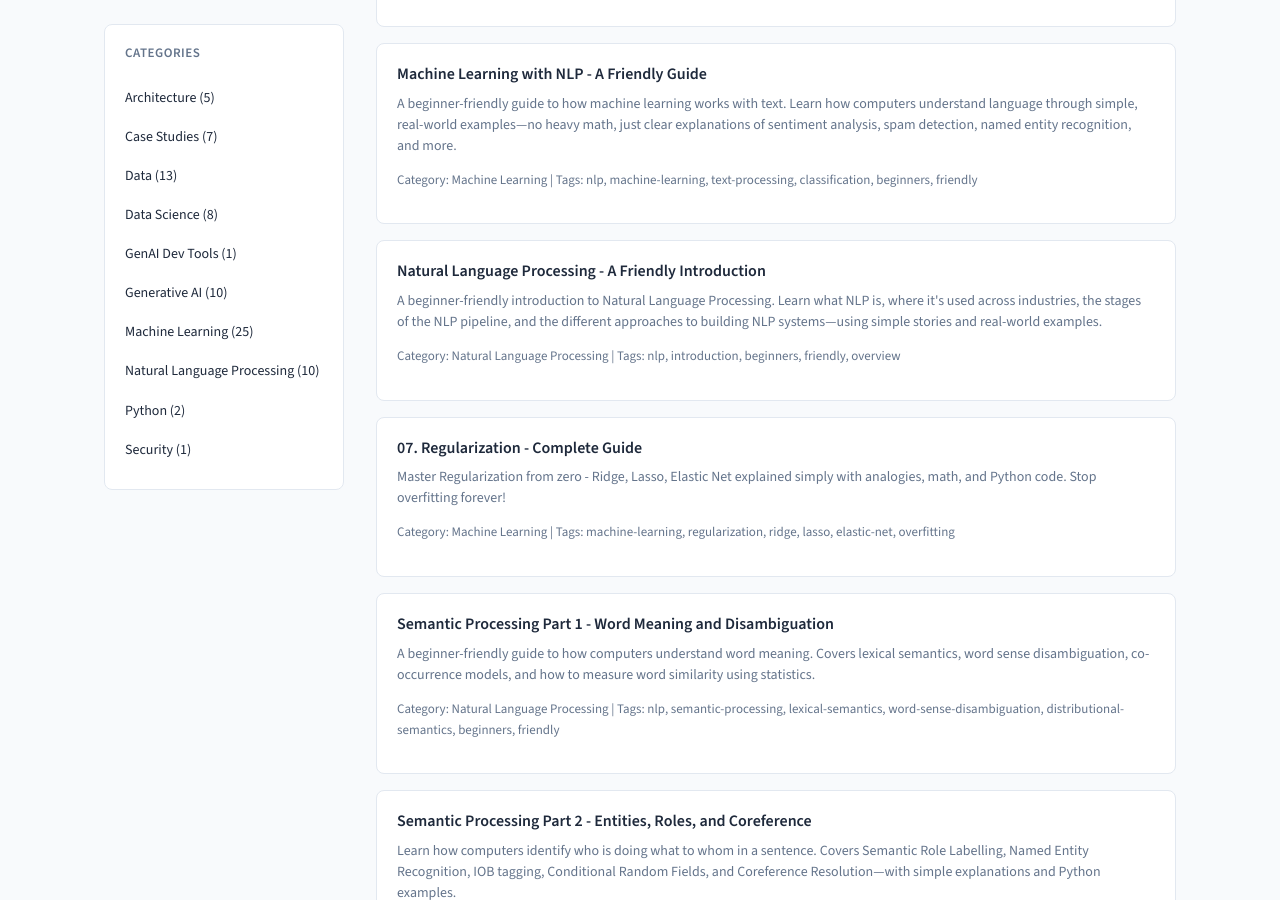
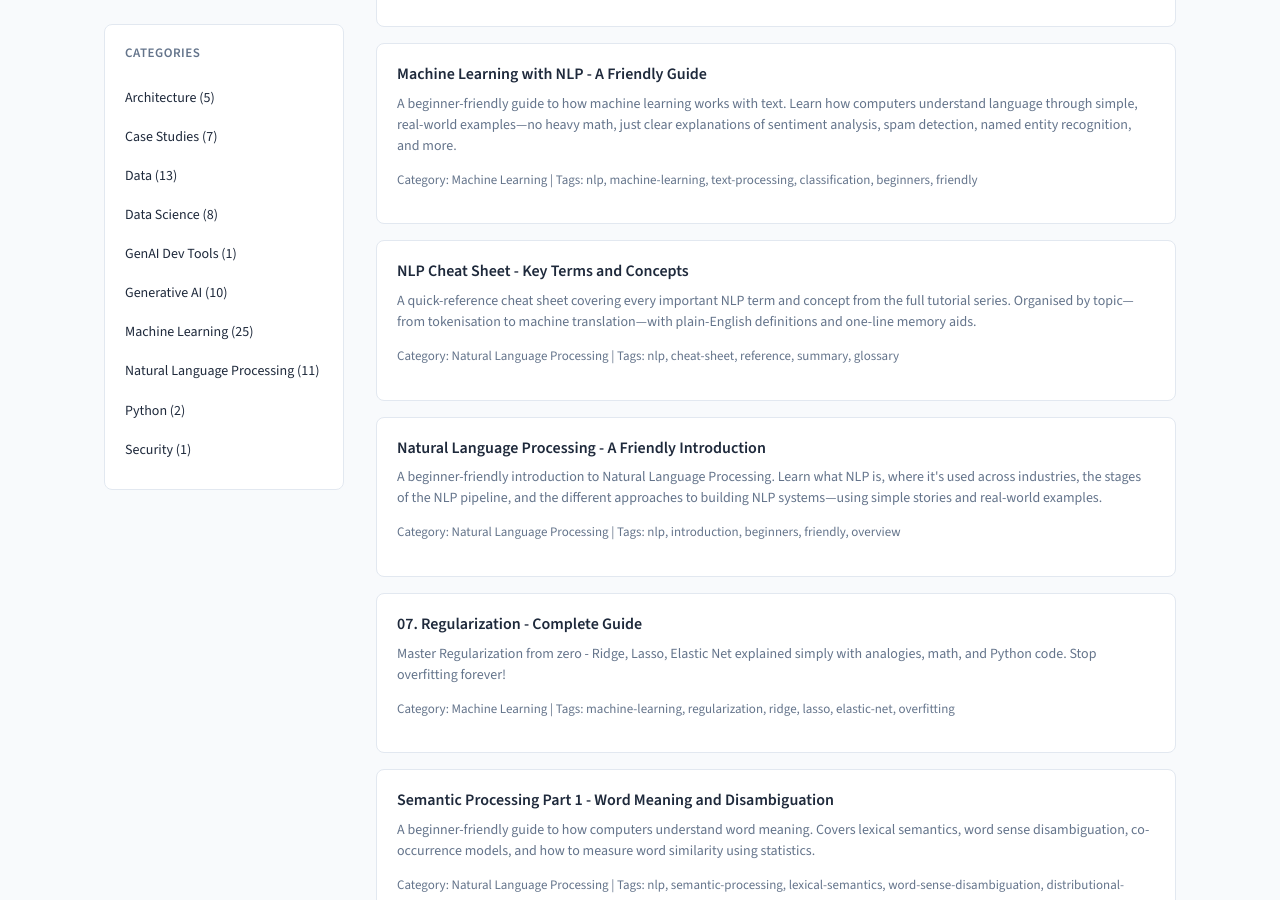
Before and after one commit to rilov/handbook, a Jekyll site: the page built from index.md, in a window 1280 px wide and 900 px high, scrolled down 6114 px. Built offline with Jekyll 4.4.1, drawn with Linux system fonts in a browser that asks for light colours; some of the changed lines change nothing that is shown; some of the changed text lies outside the part shown.

Commit message:
Add NLP cheat sheet: all key terms, definitions, comparisons, and pipeline reference

````diff
--- /dev/null
+++ b/_topics/NLP Cheat Sheet - Key Terms and Concepts.md
@@ -0,0 +1,306 @@
+---
+title: "NLP Cheat Sheet - Key Terms and Concepts"
+category: Natural Language Processing
+order: 11
+tags:
+  - nlp
+  - cheat-sheet
+  - reference
+  - summary
+  - glossary
+summary: A quick-reference cheat sheet covering every important NLP term and concept from the full tutorial series. Organised by topic—from tokenisation to machine translation—with plain-English definitions and one-line memory aids.
+---
+
+# NLP Cheat Sheet — Key Terms and Concepts
+
+A single-page reference for every important concept in the NLP series. Each term has a plain-English definition and a memory aid.
+
+---
+
+## 1. What Is NLP?
+
+| Term | Definition | Remember It As |
+|------|-----------|----------------|
+| **NLP** | Technology that helps computers understand, interpret, and respond to human language | "Teaching computers to read and talk" |
+| **Natural Language** | Human language (messy, flexible, ambiguous) as opposed to programming languages (strict, precise) | "The way you actually speak" |
+| **Corpus** | A large collection of text used to train NLP models | "The textbook the model studied" |
+| **Token** | A single unit of text — usually a word or punctuation mark | "One piece of the puzzle" |
+| **Pipeline** | The sequence of steps that transforms raw text into useful output | "An assembly line for text" |
+
+### The 5 Linguistic Levels (in order)
+
+| Level | Studies | Example |
+|-------|---------|---------|
+| **Phonetics / Phonology** | Sounds | "knight" and "night" sound identical |
+| **Morphology** | Word structure | "un-happi-ness" = prefix + root + suffix |
+| **Syntax** | Sentence structure | "Dog bites man" ≠ "Man bites dog" |
+| **Semantics** | Meaning | "bank" = river edge OR financial institution |
+| **Pragmatics** | Intent in context | "Oh great" after spilling coffee = sarcasm |
+
+### Three Approaches to NLP
+
+| Approach | How It Works | Best For |
+|----------|-------------|----------|
+| **Rule-Based** | Hand-written linguistic rules | Controlled domains, no training data |
+| **Statistical / ML** | Learns patterns from labelled examples | Classification, spam detection |
+| **Deep Learning** | Neural networks learn representations | Translation, complex QA, modern LLMs |
+
+---
+
+## 2. Lexical Processing
+
+| Term | Definition | Remember It As |
+|------|-----------|----------------|
+| **Tokenisation** | Splitting text into individual words or sentences | "Chopping a sentence into pieces" |
+| **Word Tokenisation** | Splitting text into individual words | `"Hello world"` → `["Hello", "world"]` |
+| **Sentence Tokenisation** | Splitting a paragraph into individual sentences | Handles "Dr. Smith went..." correctly |
+| **Text Normalisation** | Making text consistent — lowercase, remove punctuation, expand contractions | "Tidying up before analysis" |
+| **Stopwords** | Common words carrying little meaning (the, and, is, at) | "Background noise words" |
+| **Morpheme** | The smallest meaningful unit of a word | "un" + "happy" + "ness" |
+| **Stemming** | Chopping word endings using rules to get a root form | `running` → `run`, `easily` → `easili` |
+| **Lemmatisation** | Converting a word to its dictionary form using vocabulary + grammar | `better` → `good`, `was` → `be` |
+| **Lemma** | The dictionary/base form of a word | `ran` → lemma is `run` |
+| **Porter Stemmer** | The most widely used stemming algorithm (5 phases of rules) | "The classic chopper" |
+| **Spell Correction** | Fixing typos using edit distance and word frequency | "Autocorrect, but for NLP" |
+| **Edit Distance (Levenshtein)** | Minimum single-character edits (insert, delete, substitute) to change one word to another | `kitten` → `sitting` = 3 edits |
+
+### Stemming vs Lemmatisation
+
+| | Stemming | Lemmatisation |
+|--|----------|---------------|
+| **Speed** | Fast | Slower |
+| **Output** | May not be real words (`easili`) | Always real words (`good`) |
+| **Needs context?** | No | Yes (needs POS tag) |
+| **Use when** | Search engines, speed matters | Production NLP, meaning matters |
+
+---
+
+## 3. Syntactic Processing
+
+| Term | Definition | Remember It As |
+|------|-----------|----------------|
+| **Syntax** | The rules governing how words combine to form grammatical sentences | "Grammar rules for sentences" |
+| **POS Tagging** | Labelling each word with its grammatical type (noun, verb, adjective...) | "Putting name tags on words" |
+| **Penn Treebank Tags** | Standard tag set used in NLP: NN, VB, JJ, DT, RB, IN, PRP... | The industry standard tag system |
+| **Shallow Parsing (Chunking)** | Grouping words into flat phrases (NP, VP, PP) without deep structure | "Sorting words into teams" |
+| **Noun Phrase (NP)** | A chunk centred on a noun — "the quick brown fox" | Who/what |
+| **Verb Phrase (VP)** | A chunk centred on a verb — "jumps over the fence" | The action |
+| **Prepositional Phrase (PP)** | A chunk starting with a preposition — "over the moon" | The relationship |
+| **Context-Free Grammar (CFG)** | A set of rules defining valid sentence structures using non-terminals and terminals | "A recipe book for valid sentences" |
+| **Constituency Parsing** | Building a hierarchical tree showing phrases within phrases | "A tree of noun/verb boxes" |
+| **Dependency Parsing** | Showing direct word-to-word relationships (who does what to whom) | "Drawing arrows between words" |
+| **Parse Tree** | A visual tree structure representing grammatical relationships | "The family tree of a sentence" |
+| **Root (dependency)** | The main verb — the word all others depend on | "The boss of the sentence" |
+| **nsubj** | Nominal subject — who performs the action | `fox` in "the fox jumps" |
+| **dobj** | Direct object — what receives the action | `ball` in "kicked the ball" |
+| **amod** | Adjectival modifier — adjective modifying a noun | `quick` in "the quick fox" |
+| **Grammatical Agreement** | Words matching each other in number, person, or gender | "The dog *runs*" not "The dog *run*" |
+| **Subject-Verb Agreement** | Singular subjects take singular verbs; plural subjects take plural verbs | "He *runs* / They *run*" |
+| **Ambiguity** | When a sentence has more than one valid parse tree | "I saw the man with the telescope" = 2 meanings |
+
+### Common POS Tags
+
+| Tag | Meaning | Example |
+|-----|---------|---------|
+| NN | Noun, singular | dog |
+| NNS | Noun, plural | dogs |
+| NNP | Proper noun | London |
+| VB | Verb, base form | eat |
+| VBD | Verb, past tense | ate |
+| VBG | Verb, gerund | eating |
+| JJ | Adjective | quick |
+| RB | Adverb | quickly |
+| DT | Determiner | the, a |
+| IN | Preposition | in, on, at |
+| PRP | Personal pronoun | I, he, she |
+
+---
+
+## 4. Semantic Processing
+
+| Term | Definition | Remember It As |
+|------|-----------|----------------|
+| **Semantics** | The study of meaning in language | "What it actually means" |
+| **Lexical Semantics** | The meaning of individual words and how they relate | "The dictionary layer of meaning" |
+| **Polysemy** | One word with multiple related meanings | `bank` = financial OR river edge |
+| **Synonym** | Words with the same meaning | happy = joyful = glad |
+| **Antonym** | Words with opposite meanings | hot ↔ cold |
+| **Hyponym** | A more specific type of a broader category | Labrador is a hyponym of Dog |
+| **Hypernym** | The broader category that contains more specific words | Animal is a hypernym of Dog |
+| **Meronym** | A part of something | wheel is a meronym of car |
+| **WordNet** | A large English lexical database grouping words into synsets by meaning | "The official word relationship map" |
+| **Synset** | A group of synonymous words sharing the same meaning in WordNet | `{happy, glad, joyful}` |
+| **Word Sense Disambiguation (WSD)** | Automatically determining which meaning of a polysemous word is intended | "Picking the right definition from context" |
+| **Lesk Algorithm** | WSD method: count overlaps between sentence context words and dictionary definitions | "Match your surroundings to the dictionary" |
+| **Distributional Semantics** | The idea that word meaning can be learned from patterns of word co-occurrence | "You know a word by its neighbours" |
+| **Co-occurrence Matrix** | A table counting how often each word appears near each other word | "Who hangs out with whom" |
+| **PMI (Pointwise Mutual Information)** | Measures whether two words appear together more than expected by chance | `PMI > 0` = genuinely associated |
+| **PPMI** | PMI with negative values clipped to zero (more reliable with small data) | "PMI, but only the positives" |
+| **Semantic Role Labelling (SRL)** | Identifying who did what to whom, with what, where, and when | "Answering the journalist's 5 Ws" |
+| **Agent** | The entity performing an action | "The *chef* sliced the tomatoes" |
+| **Patient / Theme** | The entity receiving or affected by an action | "The chef sliced *the tomatoes*" |
+| **Instrument** | What was used to perform an action | "Sliced *with a knife*" |
+| **Named Entity Recognition (NER)** | Identifying and classifying real-world named things (people, places, organisations) | "Spotting the proper nouns" |
+| **IOB Tagging** | Labelling scheme for NER: B- (begins entity), I- (inside entity), O (outside) | "B starts, I continues, O is out" |
+| **Conditional Random Field (CRF)** | A sequence model that considers the full label sequence, not just word-by-word | "Makes tag decisions as a team, not alone" |
+| **Coreference Resolution** | Linking all mentions of the same entity across a text | "'She' = 'Marie Curie'" |
+| **Antecedent** | The first, introducing mention of an entity | "Marie Curie" before "she" |
+| **Anaphor** | A later reference that points back to an antecedent | "she", "her", "the scientist" |
+
+### NER Entity Types
+
+| Label | Meaning | Example |
+|-------|---------|---------|
+| PERSON | People's names | Tim Cook |
+| ORG | Organisations | Apple, WHO |
+| GPE | Countries, cities, states | London, India |
+| DATE | Dates and periods | 14 June 2026 |
+| MONEY | Monetary values | $4.5 billion |
+| PRODUCT | Named products | iPhone 15 |
+
+---
+
+## 5. Text Representation
+
+| Term | Definition | Remember It As |
+|------|-----------|----------------|
+| **Bag-of-Words (BoW)** | Represent a document as word counts, ignoring order | "A bag of word counts" |
+| **Vocabulary** | The complete set of unique words across all documents | "The master word list" |
+| **Document Vector** | A list of numbers representing a document (one number per vocabulary word) | "A document's fingerprint" |
+| **TF-IDF** | Weights words by frequency in a document × rarity across all documents | "Common everywhere = boring; rare here = important" |
+| **TF (Term Frequency)** | How often a word appears in this specific document | `count / total_words_in_doc` |
+| **IDF (Inverse Document Frequency)** | How rare a word is across all documents | `log(total_docs / docs_containing_word)` |
+| **Word Embedding** | A dense vector representing a word's meaning, where similar words are close together | "Words as locations in meaning-space" |
+| **Word2Vec** | Algorithm that trains embeddings by predicting words from context (or vice versa) | "Learn meaning from neighbours" |
+| **CBOW** | Word2Vec variant: predict the centre word from surrounding context words | "Fill in the blank" |
+| **Skip-gram** | Word2Vec variant: predict surrounding words from the centre word | "Guess the neighbours" |
+| **GloVe** | Embedding method based on factorising the co-occurrence matrix directly | "Embeddings from counting" |
+| **Cosine Similarity** | Measures the angle between two vectors — 1 = identical direction, 0 = unrelated | "How closely two vectors point the same way" |
+| **Topic Modelling** | Unsupervised discovery of hidden themes in a document collection | "Finding the chapters nobody wrote" |
+| **NMF (Non-negative Matrix Factorisation)** | Topic modelling method that decomposes TF-IDF matrix into topics × words | "Split the big table into topic tables" |
+| **Topic** | In NMF/LDA: a probability distribution over words that tend to co-occur | "Football topic = {goal, match, player, team...}" |
+
+### BoW vs TF-IDF vs Embeddings
+
+| | BoW | TF-IDF | Embeddings |
+|--|-----|--------|-----------|
+| **Word order** | Ignored | Ignored | Ignored (basic) |
+| **Word relationships** | None | None | Captured |
+| **"cat" ≈ "kitten"?** | No | No | Yes |
+| **Speed** | Fast | Fast | Slower |
+| **Best for** | Simple classification | Search/retrieval | Semantic tasks |
+
+---
+
+## 6. Classical Text Generation
+
+| Term | Definition | Remember It As |
+|------|-----------|----------------|
+| **Language Model** | A model that assigns probability to a sequence of words | "How likely is this sentence?" |
+| **N-gram** | A sequence of N consecutive words | Bigram = 2 words, Trigram = 3 words |
+| **Unigram** | Single word, no context | P(cat) |
+| **Bigram** | Two consecutive words | P(cat \| the) |
+| **Trigram** | Three consecutive words | P(cat \| the, fluffy) |
+| **Markov Property** | The next word depends only on the recent past, not the full history | "Only look back a few steps" |
+| **Markov Chain** | A system where next state depends only on current state | The mathematical heart of N-gram models |
+| **Sparsity Problem** | Most possible word combinations never appear in training data → zero probability | "Can't predict what you've never seen" |
+| **Laplace Smoothing** | Add 1 to every N-gram count so nothing has zero probability | "Pretend you saw everything at least once" |
+| **Backoff Smoothing** | If the trigram is unseen, try the bigram; if unseen, try the unigram | "Fall back to simpler when stuck" |
+| **Interpolation Smoothing** | Mix trigram, bigram, and unigram probabilities with weights | "Blend all levels together" |
+| **Perplexity** | How surprised the model is by new text — lower is better | "Average number of equally likely choices per word" |
+| **Log Probability** | Log of probability — used to avoid numerical underflow when multiplying many small numbers | "Add instead of multiply" |
+| **Greedy Decoding** | Always pick the most probable next word | Fast but gets stuck in loops |
+| **Beam Search** | Keep the top K candidate sequences at each step; pick the best at the end | "Explore K paths, keep the winner" |
+| **Temperature Sampling** | Control randomness: T < 1 = conservative, T > 1 = creative/random | "The creativity dial" |
+| **Extractive Summarisation** | Select and return the most important existing sentences | "Highlight the key sentences" |
+| **Abstractive Summarisation** | Generate new sentences capturing the meaning | "Rewrite in your own words" (needs neural networks) |
+| **TextRank** | Graph-based summarisation using PageRank on sentence similarity | "The most central sentences win" |
+| **BLEU Score** | Metric for machine translation quality — measures N-gram overlap with human reference | "How many phrases did we get right?" |
+| **Rule-Based MT (RBMT)** | Translate using hand-written linguistic transfer rules | "Grammar rules as a dictionary" |
+| **Statistical MT (SMT)** | Learn translations from parallel corpora; combine translation model + language model | "Learn from millions of translated docs" |
+| **Translation Model** | In SMT: which words/phrases in source language map to which in target language | "The vocabulary of translation" |
+| **Phrase Table** | In SMT: a lookup of multi-word translation units ("New York" → "Nueva York") | "Translation by phrases, not just words" |
+| **Parallel Corpus** | The same document in two languages — used to train SMT | "The bilingual training bible" |
+
+---
+
+## 7. Quick Concept Comparisons
+
+### When to Use What — Text Representation
+
+| If you need... | Use |
+|----------------|-----|
+| A fast baseline classifier | Bag-of-Words |
+| Document search or ranking | TF-IDF |
+| Semantic similarity between sentences | Word Embeddings |
+| Discover hidden themes with no labels | Topic Modelling (NMF) |
+
+### When to Use What — Text Preprocessing
+
+| If you need... | Use |
+|----------------|-----|
+| Speed, search engines | Stemming |
+| Accurate word forms, production systems | Lemmatisation |
+| Remove common uninformative words | Stopword removal |
+| But be careful with stopwords for... | Sentiment analysis ("not good") |
+
+### Parsing: Constituency vs Dependency
+
+| | Constituency | Dependency |
+|--|-------------|------------|
+| **Shows** | Phrase structure (NP, VP) | Word-to-word relations |
+| **Output** | Hierarchical tree | Directed graph |
+| **Best for** | Grammar checking | Information extraction |
+
+### Smoothing Quick Reference
+
+| Method | How | When |
+|--------|-----|------|
+| **Laplace** | Add 1 to all counts | Simple baseline |
+| **Backoff** | Use shorter N-gram when longer unseen | When most N-grams unseen |
+| **Interpolation** | Weighted mix of all N-gram levels | Best general performance |
+
+---
+
+## 8. NLP Pipeline at a Glance
+
+```
+Raw Text
+  ↓ Text Normalisation      (lowercase, remove punctuation, expand contractions)
+  ↓ Tokenisation            (split into words and sentences)
+  ↓ Stopword Removal        (filter common words — task dependent)
+  ↓ Stemming/Lemmatisation  (reduce to root/dictionary form)
+  ↓ POS Tagging             (label each word: noun, verb, adjective...)
+  ↓ Parsing                 (understand sentence structure)
+  ↓ Text Representation     (convert to numbers: BoW / TF-IDF / Embeddings)
+  ↓ Modelling               (classify, generate, summarise, translate)
+  ↓ Output
+```
+
+---
+
+## 9. Common Python Libraries
+
+| Library | What It Does | Key Uses |
+|---------|-------------|----------|
+| **NLTK** | Classic NLP toolkit | Tokenisation, POS tagging, stemming, lemmatisation, WordNet |
+| **spaCy** | Fast, production-ready NLP | POS tagging, dependency parsing, NER, coreference |
+| **scikit-learn** | Machine learning toolkit | BoW, TF-IDF, NMF topic modelling, classifiers |
+| **gensim** | Topic modelling and embeddings | Word2Vec, LDA, document similarity |
+| **TextBlob** | Simple NLP wrapper | Spell correction, sentiment, basic tagging |
+| **sklearn-crfsuite** | CRF implementation | NER sequence labelling |
+
+---
+
+## 10. Ten Things to Remember
+
+1. **Tokenisation is the foundation** — everything else builds on splitting text into tokens.
+2. **Stemming is fast but crude; lemmatisation is slow but correct** — choose based on your task.
+3. **Word order is lost in BoW and TF-IDF** — if order matters, use embeddings or sequence models.
+4. **A word appearing in every document has TF-IDF score of zero** — it is not distinctive.
+5. **Word embeddings encode meaning as geometry** — `king - man + woman ≈ queen`.
+6. **Perplexity: lower is better** — it measures how surprised the model is.
+7. **IOB tagging**: B = begins entity, I = continues entity, O = not an entity.
+8. **CRFs beat word-by-word classifiers** because they consider the full label sequence.
+9. **Coreference resolution links pronouns to their antecedents** — "she" → "Marie Curie".
+10. **PMI > 0 means two words appear together more than chance** — they are genuinely associated.
--- a/categories/natural-language-processing/index.md
+++ b/categories/natural-language-processing/index.md
@@ -42,6 +42,10 @@ Natural Language Processing (NLP) — teaching computers to understand human lan
 
 11. **[Machine Learning with NLP - A Friendly Guide]({{ site.baseurl }}/topics/machine-learning-with-nlp-a-friendly-guide)** - How machine learning transforms text into predictions (sentiment analysis, classification, NER)
 
+**Quick Reference:**
+
+12. **[NLP Cheat Sheet - Key Terms and Concepts]({{ site.baseurl }}/topics/nlp-cheat-sheet-key-terms-and-concepts)** - Every important NLP term with plain-English definitions, memory aids, comparison tables, and the full pipeline at a glance
+
 ---
 
 **Learning Path:**
````
